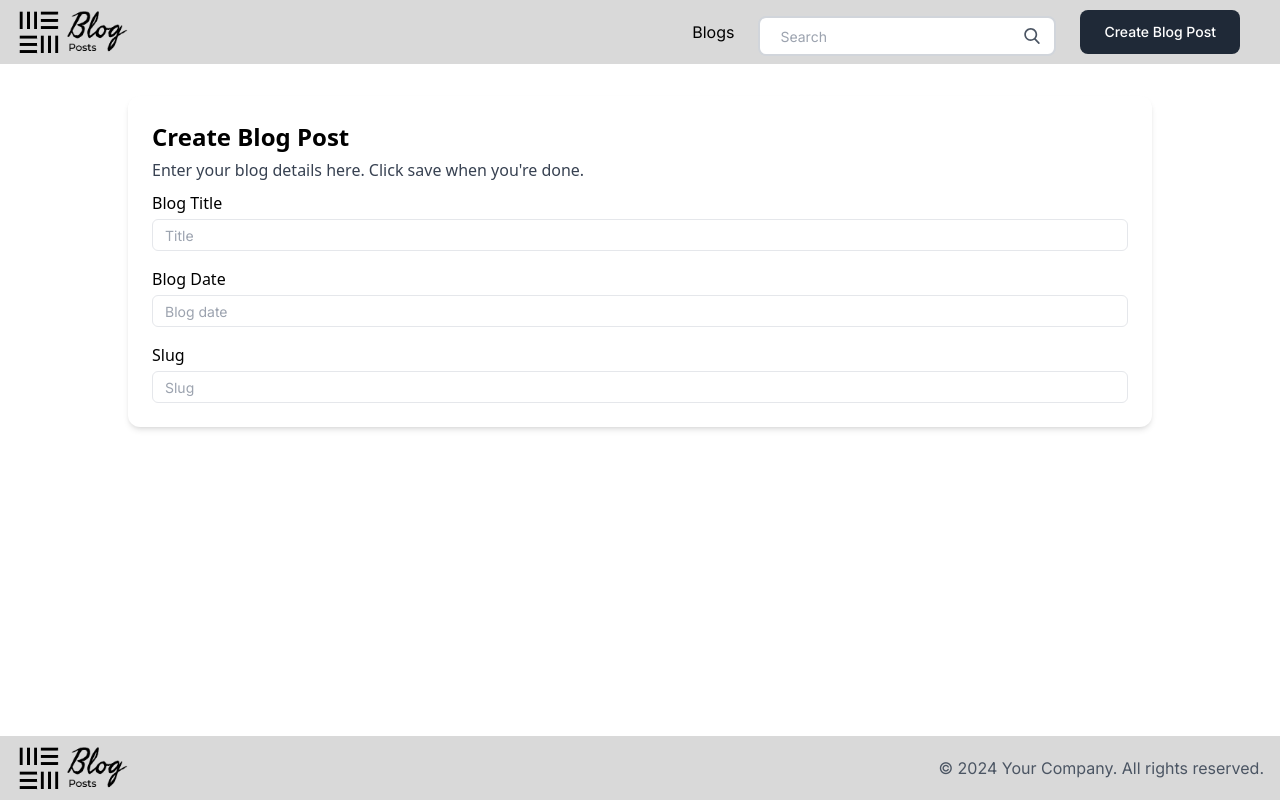
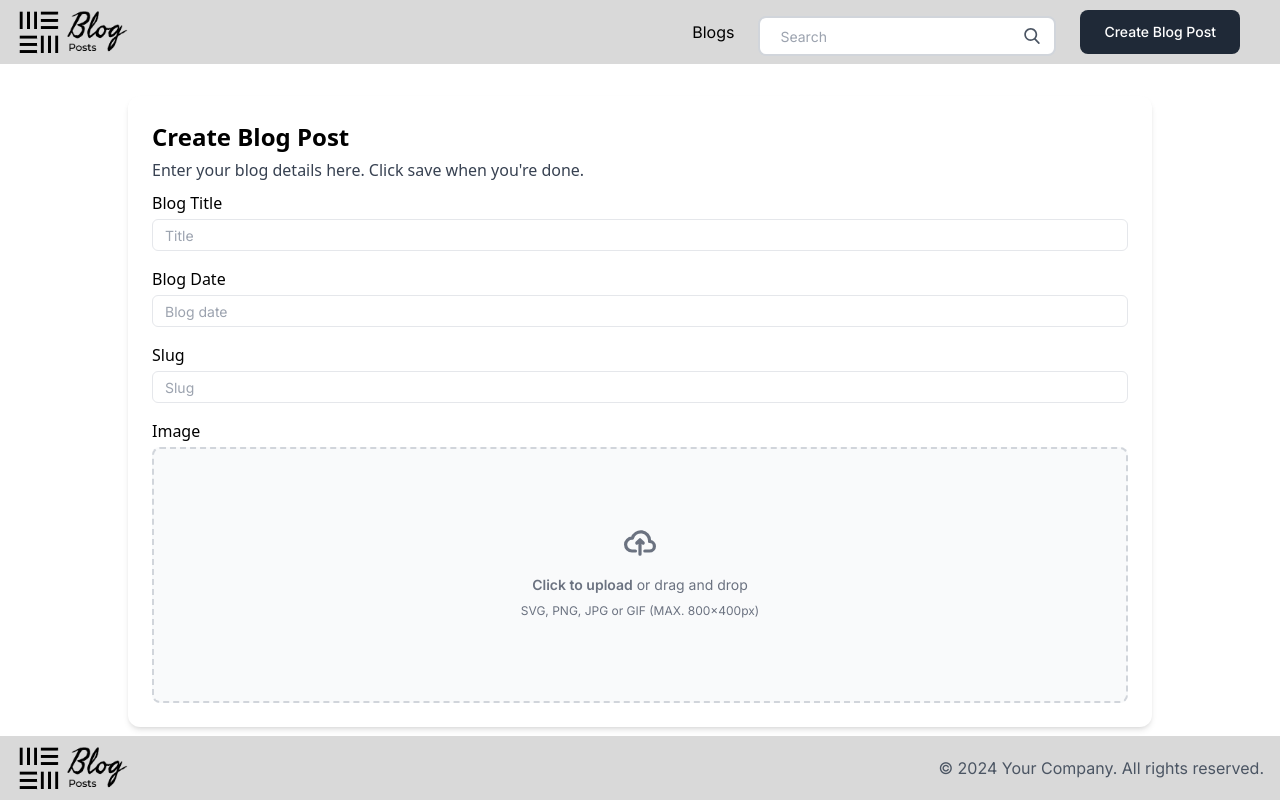
Before and after one commit to Blackscure/Blogv1, a Next.js app: page /create-blog in a window 1280 px wide. Built offline with nearby package versions, Linux system fonts and the light colour scheme.

Commit message:
image placeholder created

```diff
--- a/app/features/modals/modal.tsx
+++ b/app/features/modals/modal.tsx
@@ -43,6 +43,24 @@ export default function modal() {
                     className="w-full h-8 text-sm text-blue-gray-700 outline-none placeholder-blue-gray-300 border border-blue-gray-200 rounded-md px-3"
                 />
                 </div>
+
+                               <h6 className="block -mb-3 font-sans text-blue-gray-900">
+                <label htmlFor="name" className="block font-medium">Image</label>
+                </h6>
+                <div className="flex items-center justify-center w-full">
+                    <label htmlFor="dropzone-file" className="flex flex-col items-center justify-center w-full h-64 border-2 border-gray-300 border-dashed rounded-lg cursor-pointer bg-gray-50 dark:hover:bg-bray-800 hover:bg-gray-100 dark:border-gray-600 dark:hover:border-gray-500 dark:hover:bg-gray-600">
+                        <div className="flex flex-col items-center justify-center pt-5 pb-6">
+                            <svg className="w-8 h-8 mb-4 text-gray-500 dark:text-gray-400" aria-hidden="true" xmlns="http://www.w3.org/2000/svg" fill="none" viewBox="0 0 20 16">
+                                <path stroke="currentColor" strokeLinecap="round" strokeLinejoin="round" strokeWidth="2" d="M13 13h3a3 3 0 0 0 0-6h-.025A5.56 5.56 0 0 0 16 6.5 5.5 5.5 0 0 0 5.207 5.021C5.137 5.017 5.071 5 5 5a4 4 0 0 0 0 8h2.167M10 15V6m0 0L8 8m2-2 2 2"/>
+                            </svg>
+                            <p className="mb-2 text-sm text-gray-500 dark:text-gray-400"><span className="font-semibold">Click to upload</span> or drag and drop</p>
+                            <p className="text-xs text-gray-500 dark:text-gray-400">SVG, PNG, JPG or GIF (MAX. 800x400px)</p>
+                        </div>
+                        <input id="dropzone-file" type="file" className="hidden" />
+                    </label>
+                </div>
+
+
             </div>
 
             </form>
```
